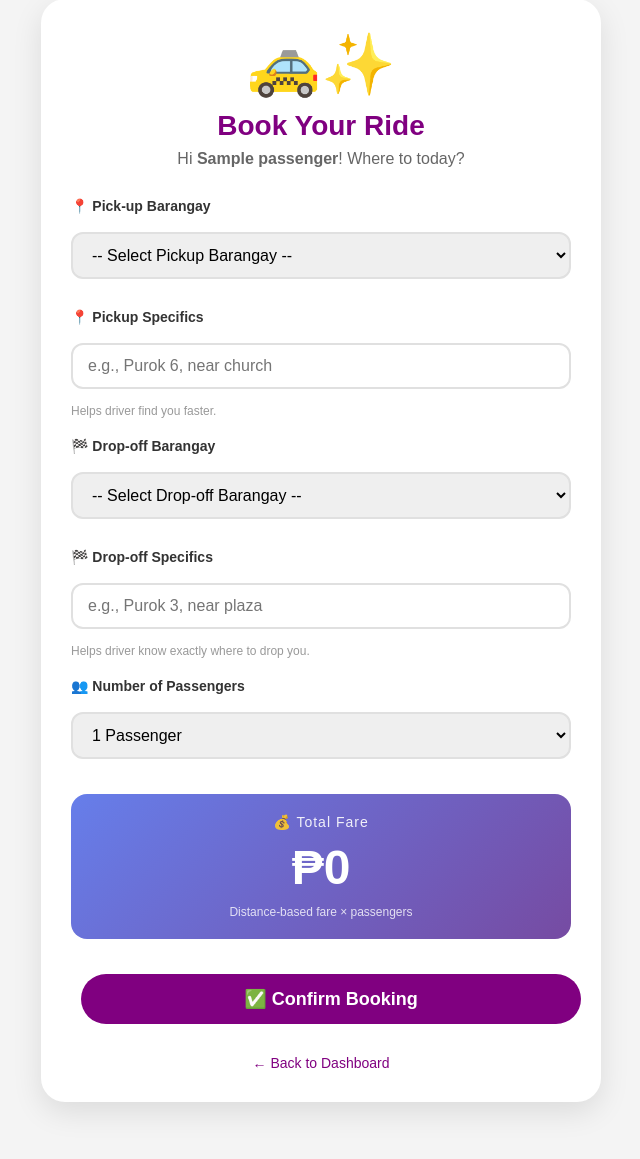
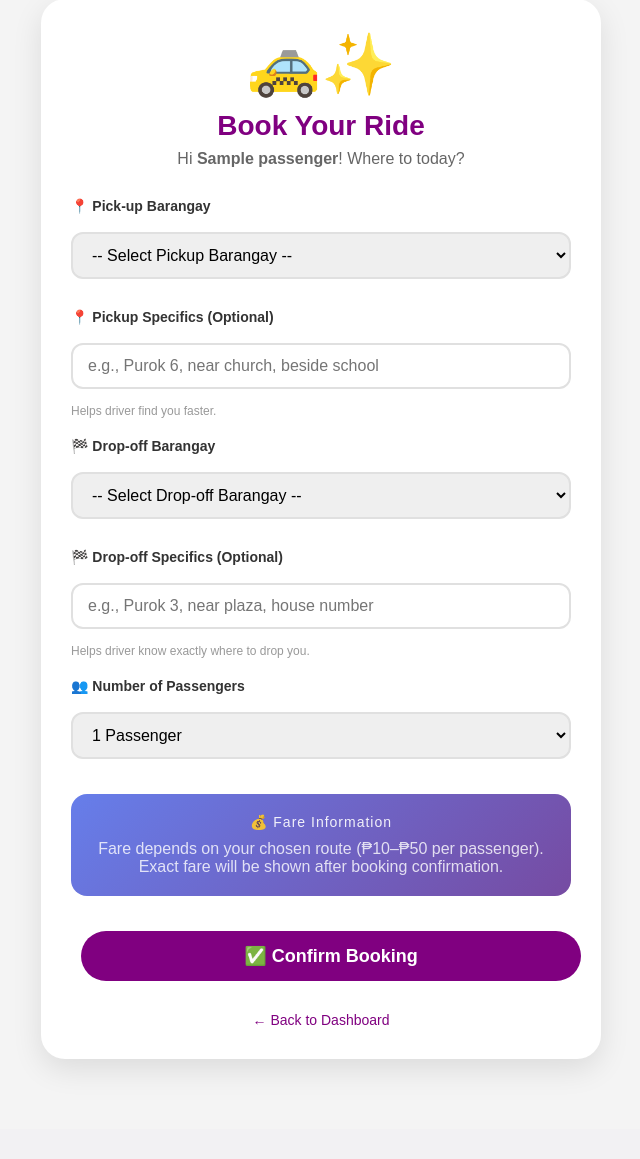
Before and after one commit to mariew999/Tapcy, a Flask app: template templates/book_ride.html in a window 1280 px wide. Shown: the part 140-1299 px from the top of the page, without its empty margins (319-959 px from the left). After the commit the page ends 1208 px from the top, so only its background shows below. Run offline with Flask 3, Linux system fonts and the light colour scheme; the template is opened without the code that fills it: most values are stand-ins (such as "Sample title", 1, 10 or a date in 2020).

Commit message:
Update book_ride.html

```diff
--- a/templates/book_ride.html
+++ b/templates/book_ride.html
@@ -9,7 +9,8 @@
             <p>Hi <strong>{{ passenger.name }}</strong>! Where to today?</p>
         </div>
 
-        <form method="POST" action="{{ url_for('views.book_ride') }}" onsubmit="return prepareSubmit()">
+        <form method="POST" action="{{ url_for('views.book_ride') }}">
+            <!-- PICKUP LOCATION -->
             <div class="form-group">
                 <label class="form-label">📍 Pick-up Barangay</label>
                 <select name="pickup_barangay" id="pickup_barangay" class="form-select" required>
@@ -29,11 +30,15 @@
                     <option value="Luquilu">Luquilu</option>
                 </select>
             </div>
+
             <div class="form-group">
-                <label class="form-label">📍 Pickup Specifics</label>
-                <input type="text" name="pickup_details" id="pickup_details" class="form-input" placeholder="e.g., Purok 6, near church">
+                <label class="form-label">📍 Pickup Specifics (Optional)</label>
+                <input type="text" name="pickup_details" id="pickup_details" class="form-input"
+                       placeholder="e.g., Purok 6, near church, beside school">
                 <small class="input-hint">Helps driver find you faster.</small>
             </div>
+
+            <!-- DROPOFF LOCATION -->
             <div class="form-group">
                 <label class="form-label">🏁 Drop-off Barangay</label>
                 <select name="dropoff_barangay" id="dropoff_barangay" class="form-select" required>
@@ -53,28 +58,39 @@
                     <option value="Luquilu">Luquilu</option>
                 </select>
             </div>
+
             <div class="form-group">
-                <label class="form-label">🏁 Drop-off Specifics</label>
-                <input type="text" name="dropoff_details" id="dropoff_details" class="form-input" placeholder="e.g., Purok 3, near plaza">
+                <label class="form-label">🏁 Drop-off Specifics (Optional)</label>
+                <input type="text" name="dropoff_details" id="dropoff_details" class="form-input"
+                       placeholder="e.g., Purok 3, near plaza, house number">
                 <small class="input-hint">Helps driver know exactly where to drop you.</small>
             </div>
+
             <div class="form-group">
                 <label class="form-label">👥 Number of Passengers</label>
-                <select name="passengers" id="passengers" class="form-select" onchange="updateFare()" required>
+                <select name="passengers" id="passengers" class="form-select" required>
                     <option value="1">1 Passenger</option>
                     <option value="2">2 Passengers</option>
                     <option value="3">3 Passengers</option>
                     <option value="4">4 Passengers</option>
                 </select>
             </div>
+
+            <!-- FARE INFORMATION (no live calculation, backend handles exact fare) -->
             <div class="fare-card">
-                <div class="fare-label">💰 Total Fare</div>
-                <div class="fare-amount">₱<span id="fare_amount">40</span></div>
-                <div class="fare-note">Distance‑based fare × passengers</div>
+                <div class="fare-label">💰 Fare Information</div>
+                <div class="fare-note" style="font-size: 16px; margin-top: 10px;">
+                    Fare depends on your chosen route (₱10–₱50 per passenger).<br>
+                    Exact fare will be shown after booking confirmation.
+                </div>
             </div>
+
             <button type="submit" class="submit-btn">✅ Confirm Booking</button>
         </form>
-        <div class="back-link"><a href="{{ url_for('views.passenger_dashboard') }}">← Back to Dashboard</a></div>
+
+        <div class="back-link">
+            <a href="{{ url_for('views.passenger_dashboard') }}">← Back to Dashboard</a>
+        </div>
     </div>
 </div>
 
@@ -92,52 +108,10 @@
     .input-hint { display: block; font-size: 12px; color: #999; margin-top: 5px; }
     .fare-card { background: linear-gradient(135deg, #667eea 0%, #764ba2 100%); border-radius: 16px; padding: 20px; text-align: center; margin: 25px 0; color: white; }
     .fare-label { font-size: 14px; opacity: 0.9; letter-spacing: 1px; }
-    .fare-amount { font-size: 48px; font-weight: bold; margin: 10px 0; }
     .fare-note { font-size: 12px; opacity: 0.8; }
     .submit-btn { width: 100%; background: purple; color: white; border: none; padding: 14px; font-size: 18px; font-weight: 600; border-radius: 40px; cursor: pointer; }
     .submit-btn:hover { background: #5a1a5a; transform: scale(1.02); }
     .back-link { text-align: center; margin-top: 20px; }
     .back-link a { color: purple; text-decoration: none; font-size: 14px; }
 </style>
-
-<script>
-    const fareMatrix = {{ fare_matrix_json|safe }};
-    const defaultFare = {{ default_fare }};
-    function getFare(pickup, dropoff) {
-        if (fareMatrix[pickup] && fareMatrix[pickup][dropoff]) return fareMatrix[pickup][dropoff];
-        if (fareMatrix[dropoff] && fareMatrix[dropoff][pickup]) return fareMatrix[dropoff][pickup];
-        return defaultFare;
-    }
-    function updateFare() {
-        let pickup = document.getElementById('pickup_barangay').value;
-        let dropoff = document.getElementById('dropoff_barangay').value;
-        let passengers = parseInt(document.getElementById('passengers').value) || 1;
-        let fare = getFare(pickup, dropoff) * passengers;
-        document.getElementById('fare_amount').innerText = fare;
-    }
-    document.getElementById('pickup_barangay').addEventListener('change', updateFare);
-    document.getElementById('dropoff_barangay').addEventListener('change', updateFare);
-    document.getElementById('passengers').addEventListener('change', updateFare);
-    window.addEventListener('load', updateFare);
-    function prepareSubmit() {
-        let pickup = document.getElementById('pickup_barangay').value;
-        let pickupDetails = document.getElementById('pickup_details').value;
-        let dropoff = document.getElementById('dropoff_barangay').value;
-        let dropoffDetails = document.getElementById('dropoff_details').value;
-        let passengers = document.getElementById('passengers').value;
-        let fare = getFare(pickup, dropoff) * parseInt(passengers);
-        let fullPickup = pickup + (pickupDetails.trim() ? " - " + pickupDetails : "");
-        let fullDropoff = dropoff + (dropoffDetails.trim() ? " - " + dropoffDetails : "");
-        let form = document.forms[0];
-        let hPickup = document.createElement('input'); hPickup.type='hidden'; hPickup.name='pickup'; hPickup.value=fullPickup;
-        let hDropoff = document.createElement('input'); hDropoff.type='hidden'; hDropoff.name='dropoff'; hDropoff.value=fullDropoff;
-        let hPass = document.createElement('input'); hPass.type='hidden'; hPass.name='passengers'; hPass.value=passengers;
-        let hFare = document.createElement('input'); hFare.type='hidden'; hFare.name='fare'; hFare.value=fare;
-        let hPickupBar = document.createElement('input'); hPickupBar.type='hidden'; hPickupBar.name='pickup_barangay'; hPickupBar.value=pickup;
-        let hDropoffBar = document.createElement('input'); hDropoffBar.type='hidden'; hDropoffBar.name='dropoff_barangay'; hDropoffBar.value=dropoff;
-        form.appendChild(hPickup); form.appendChild(hDropoff); form.appendChild(hPass);
-        form.appendChild(hFare); form.appendChild(hPickupBar); form.appendChild(hDropoffBar);
-        return true;
-    }
-</script>
 {% endblock %}
```
